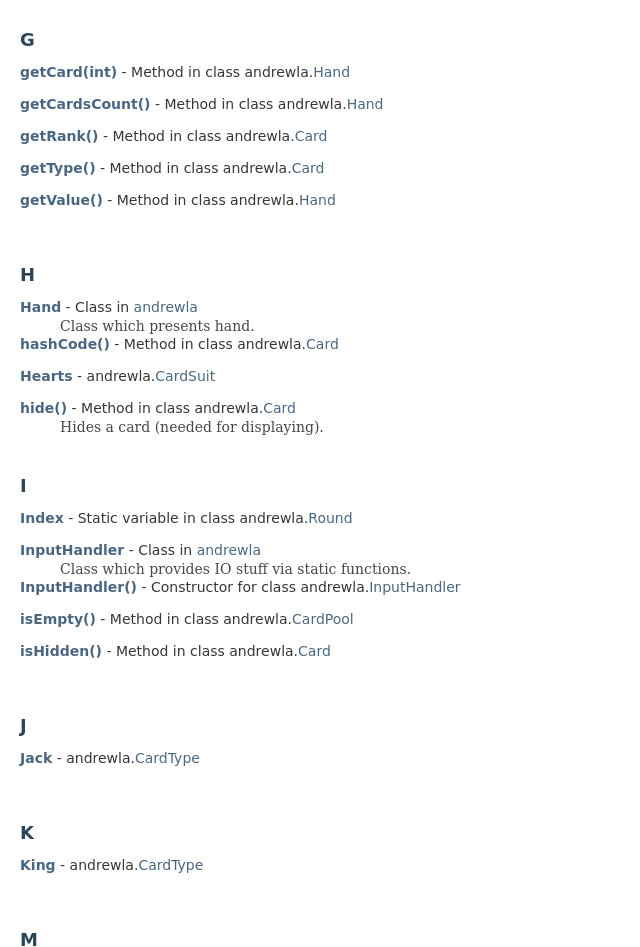
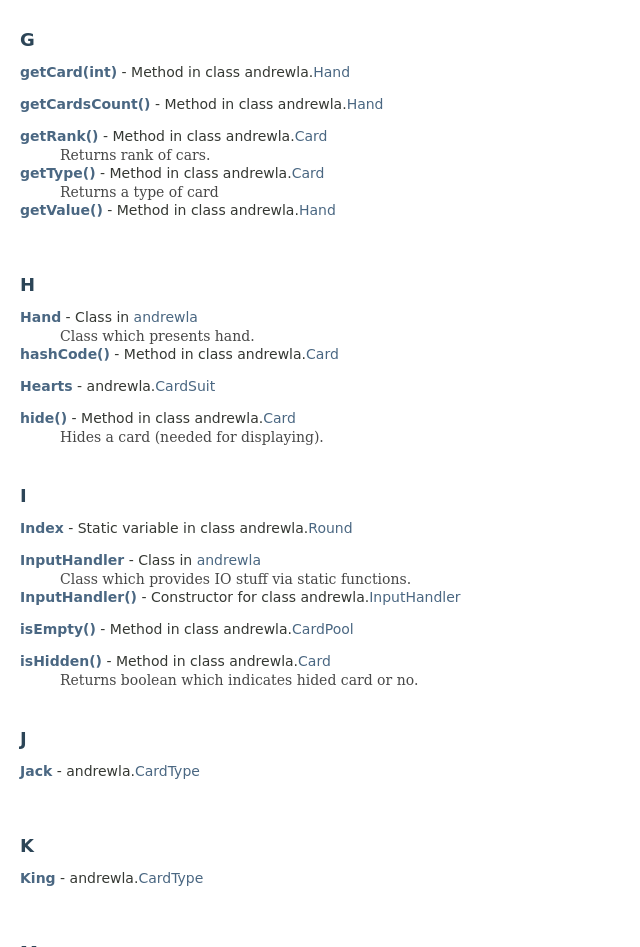
Before and after one commit to TheAndrewLa/oop_tasks, a plain HTML site: page Task_1_1_2/index-all.html in a window 1280 px wide. Shown: the part 1013-1960 px from the top of the page, without its empty margins (0-640 px from the left). Drawn offline with Linux system fonts and the light colour scheme; no server answers; a script that the page names is missing; a web font is replaced by a local one.

Commit message:
Deploying to gh-pages from @ TheAndrewLa/oop_tasks@e9fb6880407322a754333f11665ea8a55bc7fc8d 🚀

```diff
--- a/Task_1_1_2/index-all.html
+++ b/Task_1_1_2/index-all.html
@@ -181,9 +181,13 @@ $('.navPadding').css('padding-top', $('.fixedNav').css("height"));
 <dt><span class="memberNameLink"><a href="andrewla/Hand.html#getCardsCount()">getCardsCount()</a></span> - Method in class andrewla.<a href="andrewla/Hand.html" title="class in andrewla">Hand</a></dt>
 <dd>&nbsp;</dd>
 <dt><span class="memberNameLink"><a href="andrewla/Card.html#getRank()">getRank()</a></span> - Method in class andrewla.<a href="andrewla/Card.html" title="class in andrewla">Card</a></dt>
-<dd>&nbsp;</dd>
+<dd>
+<div class="block">Returns rank of cars.</div>
+</dd>
 <dt><span class="memberNameLink"><a href="andrewla/Card.html#getType()">getType()</a></span> - Method in class andrewla.<a href="andrewla/Card.html" title="class in andrewla">Card</a></dt>
-<dd>&nbsp;</dd>
+<dd>
+<div class="block">Returns a type of card</div>
+</dd>
 <dt><span class="memberNameLink"><a href="andrewla/Hand.html#getValue()">getValue()</a></span> - Method in class andrewla.<a href="andrewla/Hand.html" title="class in andrewla">Hand</a></dt>
 <dd>&nbsp;</dd>
 </dl>
@@ -221,7 +225,9 @@ $('.navPadding').css('padding-top', $('.fixedNav').css("height"));
 <dt><span class="memberNameLink"><a href="andrewla/CardPool.html#isEmpty()">isEmpty()</a></span> - Method in class andrewla.<a href="andrewla/CardPool.html" title="class in andrewla">CardPool</a></dt>
 <dd>&nbsp;</dd>
 <dt><span class="memberNameLink"><a href="andrewla/Card.html#isHidden()">isHidden()</a></span> - Method in class andrewla.<a href="andrewla/Card.html" title="class in andrewla">Card</a></dt>
-<dd>&nbsp;</dd>
+<dd>
+<div class="block">Returns boolean which indicates hided card or no.</div>
+</dd>
 </dl>
 <a id="I:J">
 <!--   -->
```
Also changed, not shown: Task_1_1_2/andrewla/Card.html (+14 -5 lines), 3 other files.
